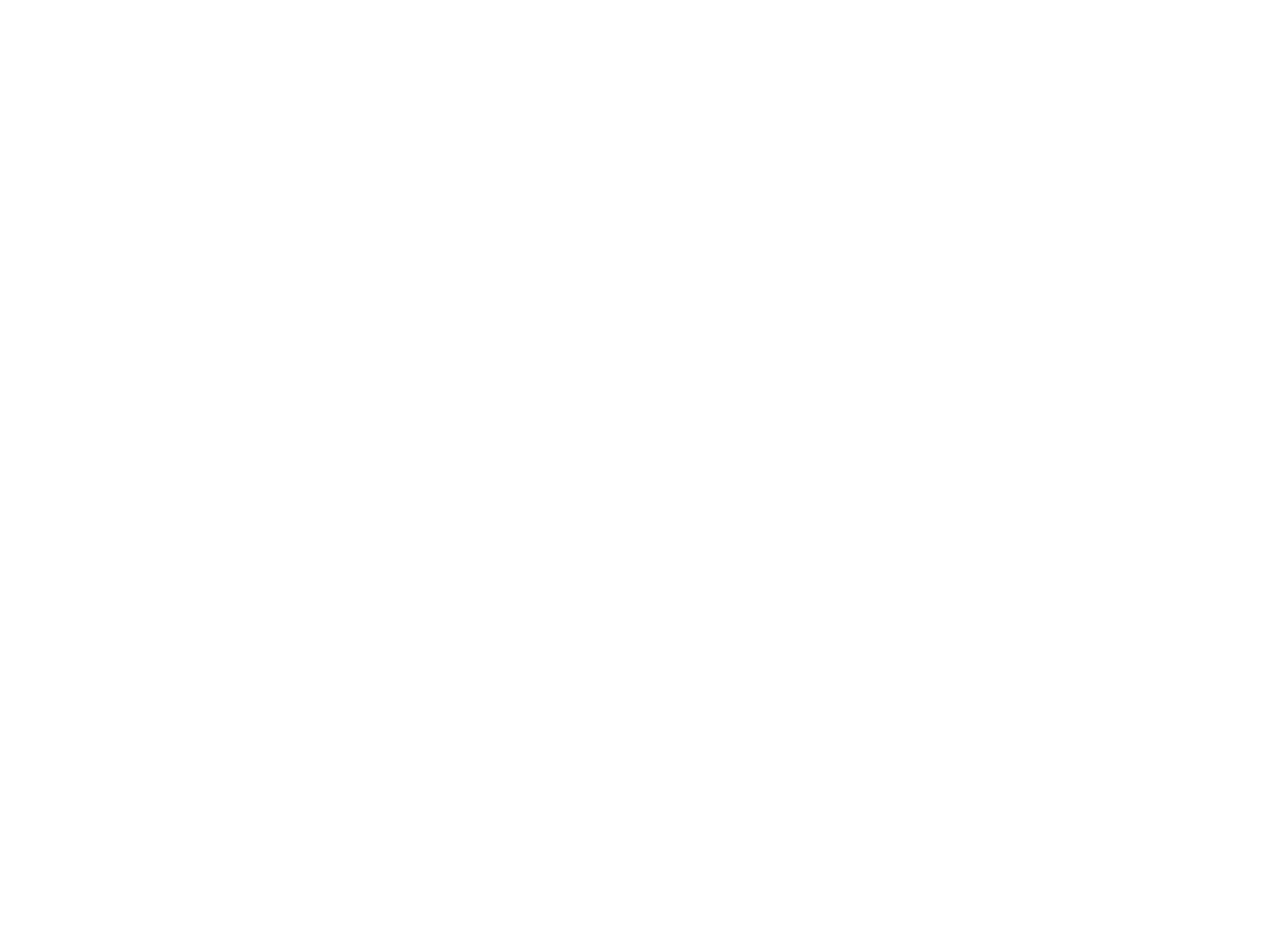
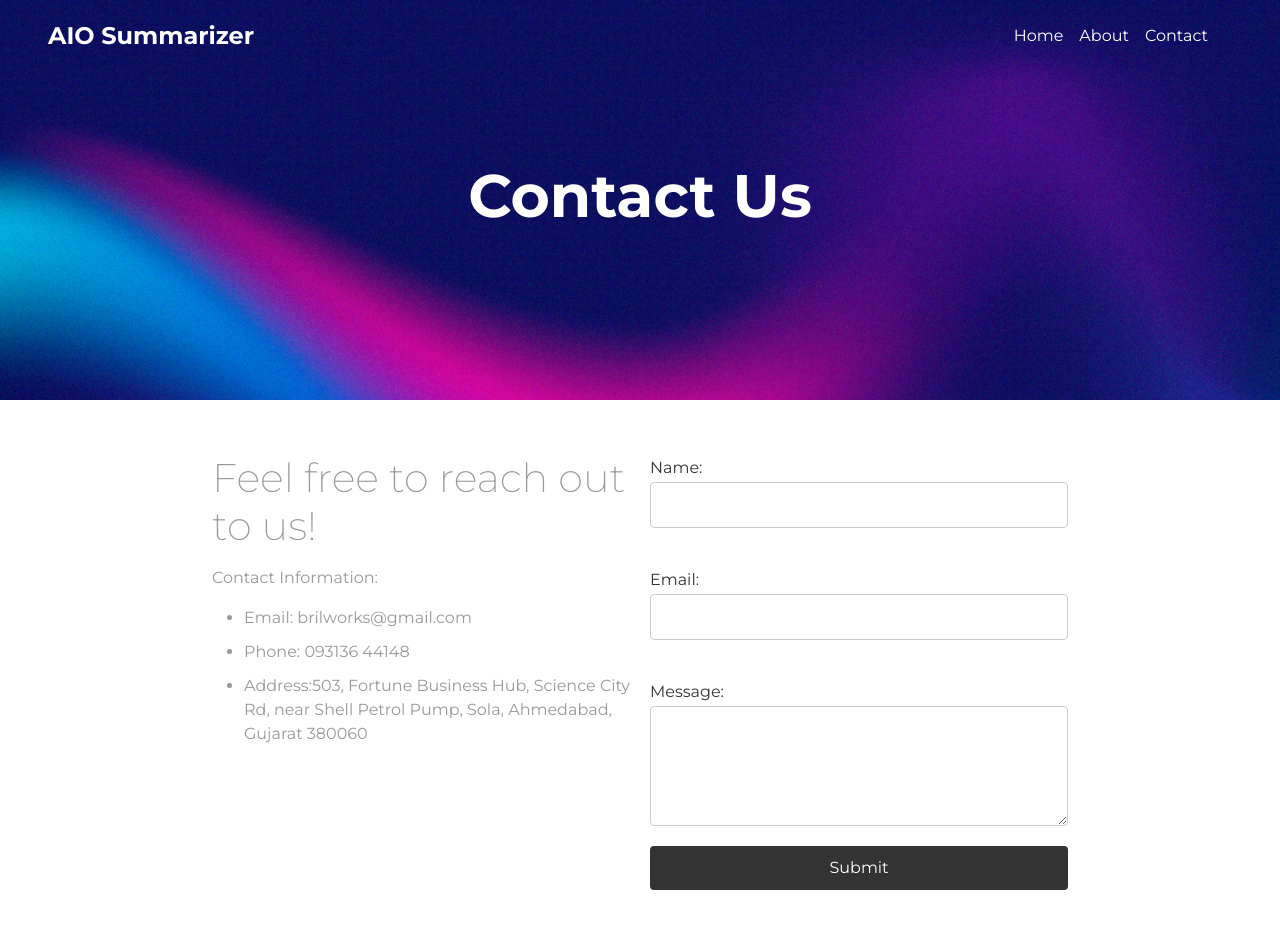
Before and after one commit to mukesh0058/frontend, a React (Create React App) app: page /contact in a window 1280 px wide. Before the commit this address had no page. Shown: the top 928 px of the page. Before the commit the page ends 800 px from the top, so only its background shows below. Built offline with nearby package versions, Linux system fonts and the light colour scheme; a web font is replaced by a local one.

Commit message:
aboutus and contactus page design

```diff
--- a/src/App.js
+++ b/src/App.js
@@ -1,12 +1,14 @@
-import React from 'react';
-import './Styles/style.scss';
-import Home from './components/Home/Home';
-import { BrowserRouter as Router, Route, Routes } from 'react-router-dom';
-import Header from './components/Header/Header';
-import Login from './components/Auth/Login';
-import YouTube from './components/Home/YouTube';
-import UploadPage from './components/Home/UploadPage';
-import MeetingStatus from './components/Home/MeetingStatus';
+import React from "react";
+import "./Styles/style.scss";
+import Home from "./components/Home/Home";
+import { BrowserRouter as Router, Route, Routes } from "react-router-dom";
+import Header from "./components/Header/Header";
+import Login from "./components/Auth/Login";
+import YouTube from "./components/Home/YouTube";
+import UploadPage from "./components/Home/UploadPage";
+import MeetingStatus from "./components/Home/MeetingStatus";
+import About from "./components/About";
+import Contact from "./components/Contact";
 
 const App = () => {
   return (
@@ -18,6 +20,8 @@ const App = () => {
           <Route path="/login" element={<Login />} />
           <Route path="/youtube" element={<YouTube />} />
           <Route path="/meet" element={<MeetingStatus />} />
+          <Route path="/about" element={<About />} />
+          <Route path="/contact" element={<Contact />} />
         </Routes>
       </Router>
     </>
--- /dev/null
+++ b/src/Styles/aboutus.scss
@@ -0,0 +1,43 @@
+/* AboutUs.css */
+.about-us {
+  max-width: 70%;
+  margin: 0 auto;
+  padding: 20px;
+}
+.about-us header {
+  text-align: center;
+  margin-bottom: 30px;
+}
+.about-us header h1 {
+  font-size: 28px;
+  color: #333;
+}
+.about-us main {
+  margin-bottom: 40px;
+}
+.about-us section {
+  margin-bottom: 30px;
+}
+.about-us section h2 {
+  font-size: 24px;
+  color: #333;
+  margin-bottom: 10px;
+}
+.about-us section p {
+  font-size: 16px;
+  color: #666;
+  line-height: 1.5;
+}
+.about-us section ul {
+  list-style-type: disc;
+  padding-left: 20px;
+}
+.about-us section ul li {
+  font-size: 16px;
+  color: #666;
+  margin-bottom: 5px;
+}
+.about-us footer {
+  text-align: center;
+  color: #999;
+}
--- /dev/null
+++ b/src/Styles/contactus.scss
@@ -0,0 +1,79 @@
+/* ContactUs.css */
+
+.contact-us {
+  display: flex;
+  align-items: start;
+  text-align: start;
+  flex-direction: row;
+  max-width: 70%;
+  margin: 0 auto;
+  padding: 20px;
+}
+.contact-us {
+  .our-info {
+    margin-top: 18px;
+    display: flex;
+    flex: 1;
+    text-align: start;
+    flex-direction: column;
+    color: #999;
+    margin-right: 20px;
+    ul {
+      display: flex;
+      gap: 10px;
+      flex-direction: column;
+    }
+  }
+}
+.contact-us header {
+  text-align: center;
+  margin-bottom: 30px;
+}
+
+.contact-us header h1 {
+  font-size: 28px;
+  color: #333;
+}
+
+.contact-us form {
+  display: flex;
+  flex: 1;
+  flex-direction: column;
+  margin-bottom: 40px;
+}
+
+.contact-us form label {
+  display: block;
+  font-size: 16px;
+  color: #333;
+  margin-bottom: 10px;
+}
+
+.contact-us form input,
+.contact-us form textarea {
+  width: 100%;
+  padding: 10px;
+  font-size: 16px;
+  color: #333;
+  border: 1px solid #ccc;
+  border-radius: 4px;
+  margin-bottom: 20px;
+}
+
+.contact-us form textarea {
+  height: 120px;
+}
+
+.contact-us form button {
+  background-color: #333;
+  color: #fff;
+  padding: 10px 20px;
+  font-size: 16px;
+  border: none;
+  border-radius: 4px;
+  cursor: pointer;
+}
+
+.contact-us form button:hover {
+  background-color: #555;
+}
--- a/src/Styles/style.scss
+++ b/src/Styles/style.scss
@@ -7,6 +7,8 @@
 @import url(./MeetingStatus.scss);
 @import url(./loader.scss);
 
+@import url(./aboutus.scss);
+@import url(./contactus.scss);
 body {
   font-family: "Montserrat", sans-serif !important;
 }
--- /dev/null
+++ b/src/components/About.js
@@ -0,0 +1,107 @@
+import React from "react";
+import Header from "./Header/Header";
+
+const About = () => {
+  return (
+    <>
+      <Header />
+
+      <div className="intro w-100 d-flex flex-col justify-content-center align-items-center mb-3">
+        <div className=" w-50">
+          <h1 className="text-white text-center font-s-60 font-w-700">
+            About Us
+          </h1>
+        </div>
+      </div>
+      <div className="About mt-5">
+        <div className="container w-100">
+          <div className="about-us">
+            <main>
+              <section className="company-info">
+                <h2>Our Vision</h2>
+                <p>
+                  At AIO Summarizer, we believe in harnessing the power of
+                  artificial intelligence to revolutionize how people interact
+                  with video content and improve their productivity. Our goal is
+                  to provide professionals and learners with an AI-powered
+                  meeting assistant and collaboration platform that simplifies
+                  the process of generating video summaries and enhances
+                  knowledge retention.
+                </p>
+              </section>
+              <section className="objectives">
+                <h2>Our Objectives</h2>
+                <ul>
+                  <li>Enhance Meeting Productivity</li>
+                  <li>Foster Collaboration and Knowledge Sharing</li>
+                  <li>Enhance Action Item Management</li>
+                  <li>Improve Accessibility and Flexibility</li>
+                  <li>Ensure Privacy and Security</li>
+                  <li>Seamless Integrations</li>
+                </ul>
+              </section>
+              <section className="user-personas">
+                <h2>User Personas</h2>
+                <ul>
+                  <li>Business Professionals</li>
+                  <li>Remote Teams</li>
+                  <li>Knowledge Workers</li>
+                  <li>Educators and Trainers</li>
+                  <li>Project Managers</li>
+                  <li>Researchers and Data Analysts</li>
+                </ul>
+              </section>
+              <section className="constraints">
+                <h2>Constraints</h2>
+                <ul>
+                  <li>Accuracy and Language Limitations</li>
+                  <li>Background Noise and Audio Quality</li>
+                  <li>Integration Compatibility</li>
+                  <li>Scalability and Performance</li>
+                </ul>
+              </section>
+              <section className="explorations-decisions">
+                <h2>Explorations + Decisions</h2>
+                <h3>Explorations</h3>
+                <ul>
+                  <li>Natural Language Processing (NLP) Improvements</li>
+                  <li>Speaker Recognition and Attribution</li>
+                  <li>Real-time Collaboration Features</li>
+                  <li>Language Support Expansion</li>
+                </ul>
+                <h3>Decisions</h3>
+                <ul>
+                  <li>Integration Partnerships</li>
+                  <li>Feature Prioritization</li>
+                  <li>User Experience Enhancements</li>
+                  <li>Security and Compliance Measures</li>
+                </ul>
+              </section>
+              <section className="releases-next-steps">
+                <h2>Releases</h2>
+                <p>
+                  <strong>Release Name:</strong> AIO Summarizer Enhanced Meeting
+                  Productivity
+                </p>
+                <ul>
+                  <li>Action Item Management</li>
+                  <li>Knowledge Retention and Sharing</li>
+                  <li>Meeting Content Summarization</li>
+                  <li>Video Highlight Generation</li>
+                  <li>Learning Content Generation</li>
+                  <li>Integration with Meeting Platforms</li>
+                </ul>
+                <p>
+                  <strong>Next Steps:</strong> Waiting for Feedback
+                </p>
+              </section>
+            </main>
+            <footer>&copy; 2023 AIO Summarizer. All rights reserved.</footer>
+          </div>
+        </div>
+      </div>
+    </>
+  );
+};
+
+export default About;
--- /dev/null
+++ b/src/components/Contact.js
@@ -0,0 +1,71 @@
+import React, { useState } from "react";
+import Header from "./Header/Header";
+
+const Contact = () => {
+  const [name, setName] = useState("");
+  const [email, setEmail] = useState("");
+  const [message, setMessage] = useState("");
+
+  const handleSubmit = (e) => {
+    e.preventDefault();
+    // Handle form submission logic here
+    console.log("Form submitted!");
+    console.log("Name:", name);
+    console.log("Email:", email);
+    console.log("Message:", message);
+  };
+  return (
+    <>
+      <Header />
+      <div className="intro w-100 d-flex flex-col justify-content-center align-items-center mb-3">
+        <div className=" w-50">
+          <h1 className="text-white text-center font-s-60 font-w-700">
+            Contact Us
+          </h1>
+        </div>
+      </div>
+      <div className="contact-us">
+        <div className="our-info">
+          <p className="display-6">Feel free to reach out to us!</p>
+          <p>Contact Information:</p>
+          <ul>
+            <li>Email: brilworks@gmail.com</li>
+            <li>Phone: 093136 44148</li>
+            <li>
+              Address:503, Fortune Business Hub, Science City Rd, near Shell
+              Petrol Pump, Sola, Ahmedabad, Gujarat 380060
+            </li>
+          </ul>
+        </div>
+        <form onSubmit={handleSubmit}>
+          <label htmlFor="name">Name:</label>
+          <input
+            type="text"
+            id="name"
+            value={name}
+            onChange={(e) => setName(e.target.value)}
+          />
+
+          <label htmlFor="email">Email:</label>
+          <input
+            type="email"
+            id="email"
+            value={email}
+            onChange={(e) => setEmail(e.target.value)}
+          />
+
+          <label htmlFor="message">Message:</label>
+          <textarea
+            id="message"
+            value={message}
+            onChange={(e) => setMessage(e.target.value)}
+          ></textarea>
+
+          <button type="submit">Submit</button>
+        </form>
+      </div>
+    </>
+  );
+};
+
+export default Contact;
--- a/src/components/Header/Header.js
+++ b/src/components/Header/Header.js
@@ -1,6 +1,7 @@
 import React, { useEffect, useState } from "react";
 
 import "./Header.scss";
+import { Link } from "react-router-dom";
 
 const Header = () => {
   const [scroll, setActive] = useState(false);
@@ -42,14 +43,23 @@ const Header = () => {
             <span className="navbar-text">
               <ul className="navbar-nav me-auto mb-2 mb-lg-0">
                 <li className="nav-item">
-                  <a className="nav-link active" aria-current="page" href="#">
-                    About
-                  </a>
+                  <Link className="nav-link" to="/">
+                    Home
+                  </Link>
                 </li>
                 <li className="nav-item">
-                  <a className="nav-link" href="#">
+                  <Link
+                    className="nav-link active"
+                    aria-current="page"
+                    to="/about"
+                  >
+                    About
+                  </Link>
+                </li>
+                <li className="nav-item">
+                  <Link className="nav-link" to="/contact">
                     Contact
-                  </a>
+                  </Link>
                 </li>
                 <li className="nav-item">
                   <span className="nav-link">
```
